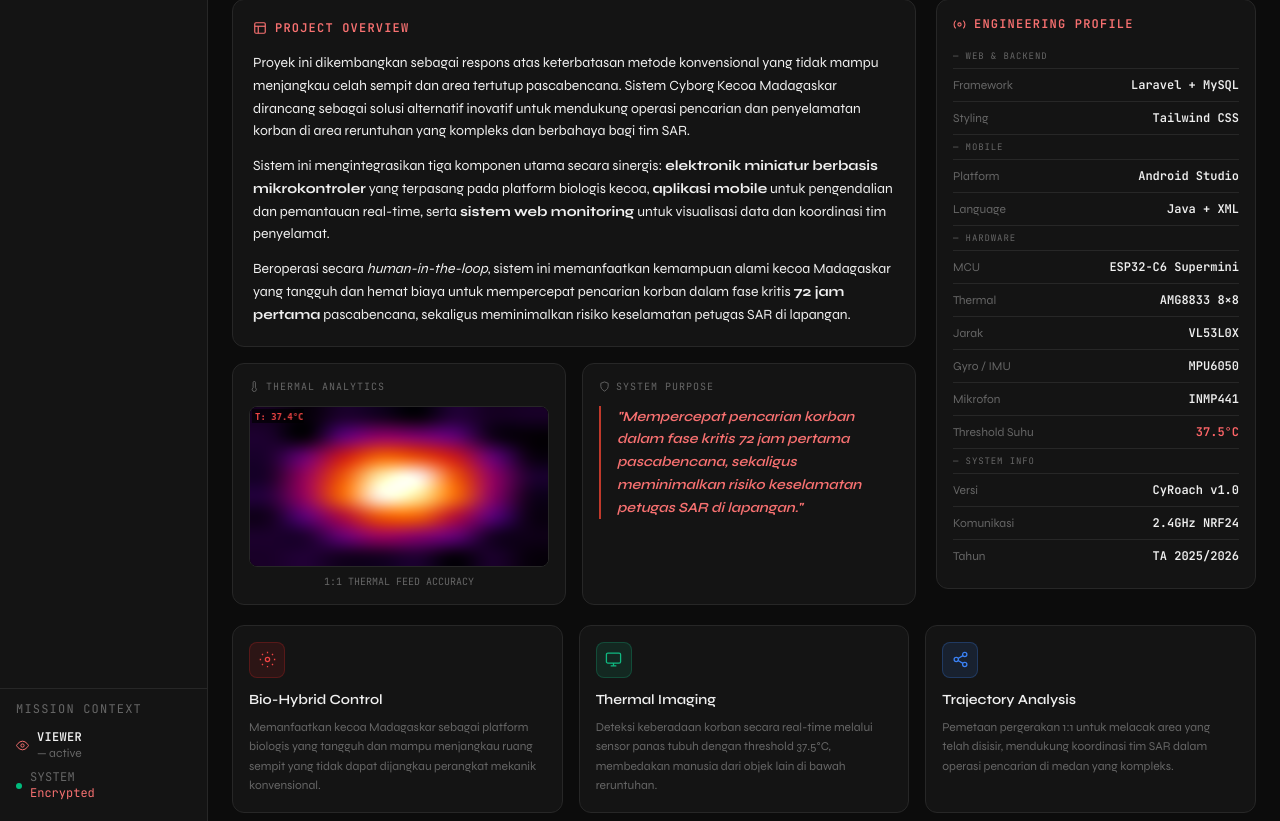
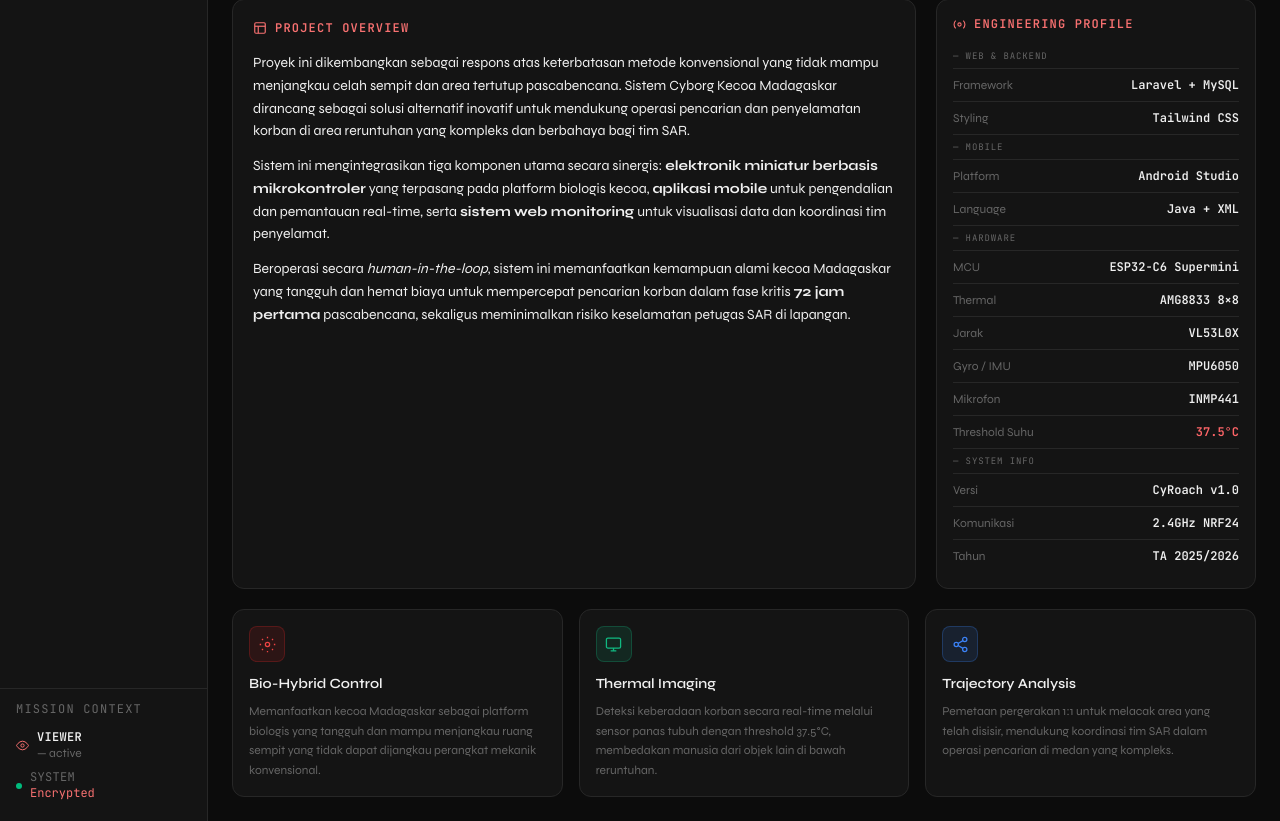
Before and after one commit to mridwanslamat/cyroach-web, a Laravel app: page /about in a window 1280 px wide. Shown: the part 325-1146 px from the top of the page. Run offline with Laravel 12, Linux system fonts and the light colour scheme; style sheets or scripts are compiled from the project's sources.

Commit message:
Remove thermal+system purpose section, tighten about layout

```diff
--- a/resources/views/about.blade.php
+++ b/resources/views/about.blade.php
@@ -24,13 +24,13 @@
     <div class="p-6 flex flex-col gap-5" style="max-width:1200px;">
 
         {{-- ROW 1: Kiri (Overview + Thermal + System Purpose) | Kanan (Engineering Profile) --}}
-        <div class="grid gap-5 items-start" style="grid-template-columns:1fr 320px;">
+        <div class="grid gap-5 items-stretch" style="grid-template-columns:1fr 320px;">
 
             {{-- KOLOM KIRI --}}
-            <div class="flex flex-col gap-4">
+            <div class="flex flex-col gap-4 h-full">
 
                 {{-- Project Overview --}}
-                <div class="cy-card p-5">
+                <div class="cy-card p-5 h-full">
                     <div class="flex items-center gap-2 mb-4">
                         <svg width="14" height="14" viewBox="0 0 24 24" fill="none" stroke="currentColor" stroke-width="2" class="cyroach-accent-text"><rect x="3" y="3" width="18" height="18" rx="2"/><line x1="3" y1="9" x2="21" y2="9"/><line x1="9" y1="21" x2="9" y2="9"/></svg>
                         <span class="text-xs font-semibold cyroach-accent-text uppercase tracking-widest" style="font-family:var(--font-mono);">Project Overview</span>
@@ -44,34 +44,6 @@
                     <p class="text-sm cyroach-text leading-relaxed">
                         Beroperasi secara <em>human-in-the-loop</em>, sistem ini memanfaatkan kemampuan alami kecoa Madagaskar yang tangguh dan hemat biaya untuk mempercepat pencarian korban dalam fase kritis <strong class="cyroach-text">72 jam pertama</strong> pascabencana, sekaligus meminimalkan risiko keselamatan petugas SAR di lapangan.
                     </p>
-                </div>
-
-                {{-- Thermal + System Purpose --}}
-                <div class="grid grid-cols-2 gap-4">
-
-                    {{-- Thermal Analytics --}}
-                    <div class="cy-card p-4 flex flex-col">
-                        <div class="text-xs cyroach-muted uppercase tracking-widest mb-3 flex items-center gap-1.5" style="font-family:var(--font-mono);font-size:10px;">
-                            <svg width="11" height="11" viewBox="0 0 24 24" fill="none" stroke="currentColor" stroke-width="2"><path d="M14 14.76V3.5a2.5 2.5 0 0 0-5 0v11.26a4.5 4.5 0 1 0 5 0z"/></svg>
-                            Thermal Analytics
-                        </div>
-                        <div class="rounded-lg overflow-hidden border cyroach-border flex-1" style="background:#000;min-height:160px;">
-                            <canvas id="about-thermal" style="display:block;width:100%;height:100%;"></canvas>
-                        </div>
-                        <div class="text-xs cyroach-muted text-center mt-2" style="font-family:var(--font-mono);font-size:10px;">1:1 THERMAL FEED ACCURACY</div>
-                    </div>
-
-                    {{-- System Purpose --}}
-                    <div class="cy-card p-4 flex flex-col">
-                        <div class="text-xs cyroach-muted uppercase tracking-widest mb-3 flex items-center gap-1.5" style="font-family:var(--font-mono);font-size:10px;">
-                            <svg width="11" height="11" viewBox="0 0 24 24" fill="none" stroke="currentColor" stroke-width="2"><path d="M12 22s8-4 8-10V5l-8-3-8 3v7c0 6 8 10 8 10z"/></svg>
-                            System Purpose
-                        </div>
-                        <blockquote class="text-sm font-display font-semibold cyroach-accent-text italic leading-relaxed border-l-2 pl-4 mb-4" style="border-color:var(--accent);">
-                            "Mempercepat pencarian korban dalam fase kritis 72 jam pertama pascabencana, sekaligus meminimalkan risiko keselamatan petugas SAR di lapangan."
-                        </blockquote>
-                    </div>
-
                 </div>
 
             </div>
@@ -184,53 +156,3 @@
 
 </div>
 @endsection
-
-@push('scripts')
-<script>
-function ironColor(ratio) {
-    const r = Math.max(0, Math.min(1, ratio));
-    const stops = [
-        [0.00,[0,0,0]],[0.20,[80,0,130]],[0.40,[150,0,100]],
-        [0.60,[220,30,0]],[0.75,[255,120,0]],[0.90,[255,220,0]],[1.00,[255,255,255]],
-    ];
-    let lo=stops[0],hi=stops[stops.length-1];
-    for(let i=0;i<stops.length-1;i++){
-        if(r>=stops[i][0]&&r<=stops[i+1][0]){lo=stops[i];hi=stops[i+1];break;}
-    }
-    const t=(r-lo[0])/(hi[0]-lo[0]||1);
-    return lo[1].map((v,i)=>Math.round(v+(hi[1][i]-v)*t));
-}
-
-const demoGrid = Array.from({length:8},(_,r)=>
-    Array.from({length:8},(_,c)=>{
-        const dx=c-3.5,dy=r-3.5;
-        const d=Math.sqrt(dx*dx+dy*dy);
-        return 25+Math.max(0,(3.5-d)/3.5)*15+Math.random()*1.2;
-    })
-);
-
-requestAnimationFrame(()=>{
-    const canvas=document.getElementById('about-thermal');
-    if(!canvas)return;
-    const rect=canvas.parentElement.getBoundingClientRect();
-    const W=Math.round(rect.width)||200;
-    const H=Math.round(rect.height)||200;
-    canvas.width=W; canvas.height=H;
-    const flat=demoGrid.flat();
-    const mn=Math.min(...flat),mx=Math.max(...flat);
-    const imgData=canvas.getContext('2d').createImageData(8,8);
-    for(let i=0;i<64;i++){
-        const[r,g,b]=ironColor((flat[i]-mn)/(mx-mn||1));
-        imgData.data[i*4]=r;imgData.data[i*4+1]=g;imgData.data[i*4+2]=b;imgData.data[i*4+3]=255;
-    }
-    const off=document.createElement('canvas');off.width=8;off.height=8;
-    off.getContext('2d').putImageData(imgData,0,0);
-    const ctx=canvas.getContext('2d');
-    ctx.imageSmoothingEnabled=true;ctx.imageSmoothingQuality='high';
-    ctx.drawImage(off,0,0,W,H);
-    ctx.fillStyle='rgba(0,0,0,0.65)';ctx.fillRect(2,2,52,14);
-    ctx.fillStyle='#ef4444';ctx.font=`bold 9px 'IBM Plex Mono', monospace`;ctx.textAlign='left';
-    ctx.fillText(`T: ${mx.toFixed(1)}°C`,5,13);
-});
-</script>
-@endpush
```
